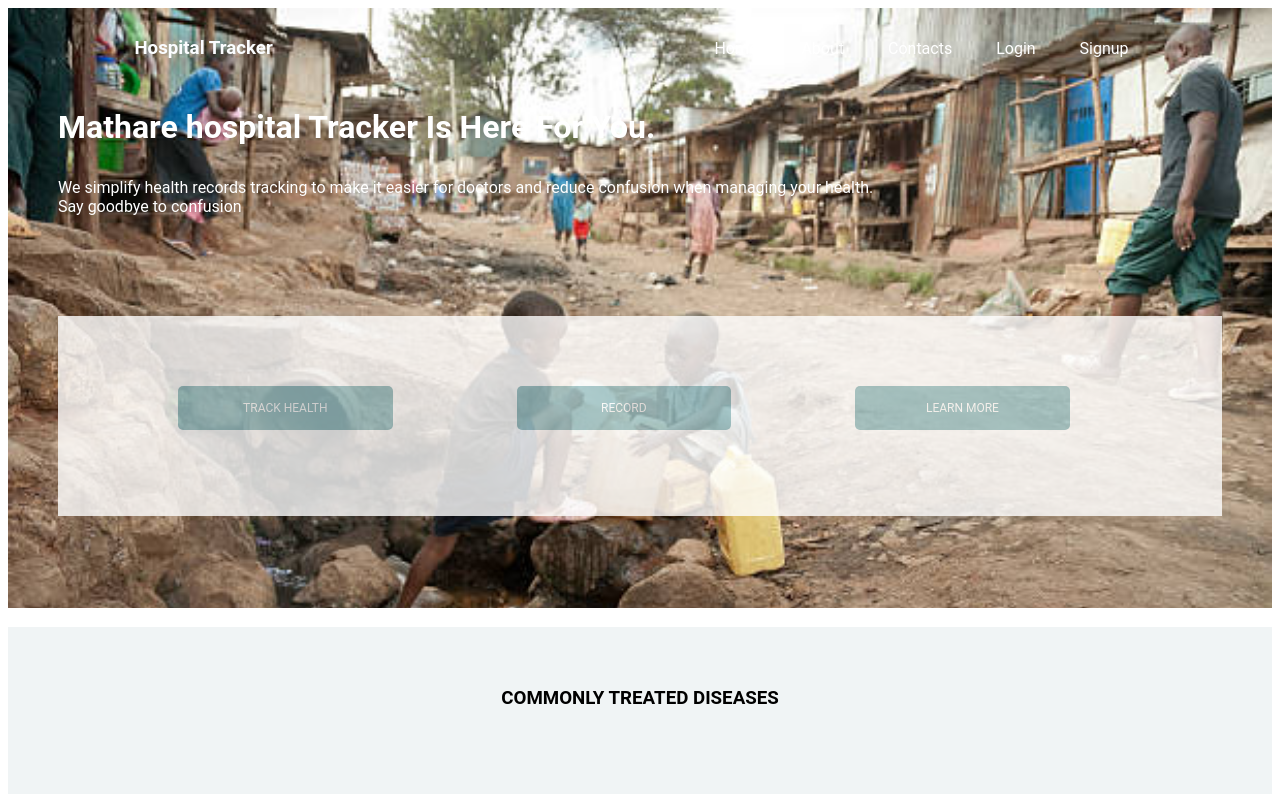
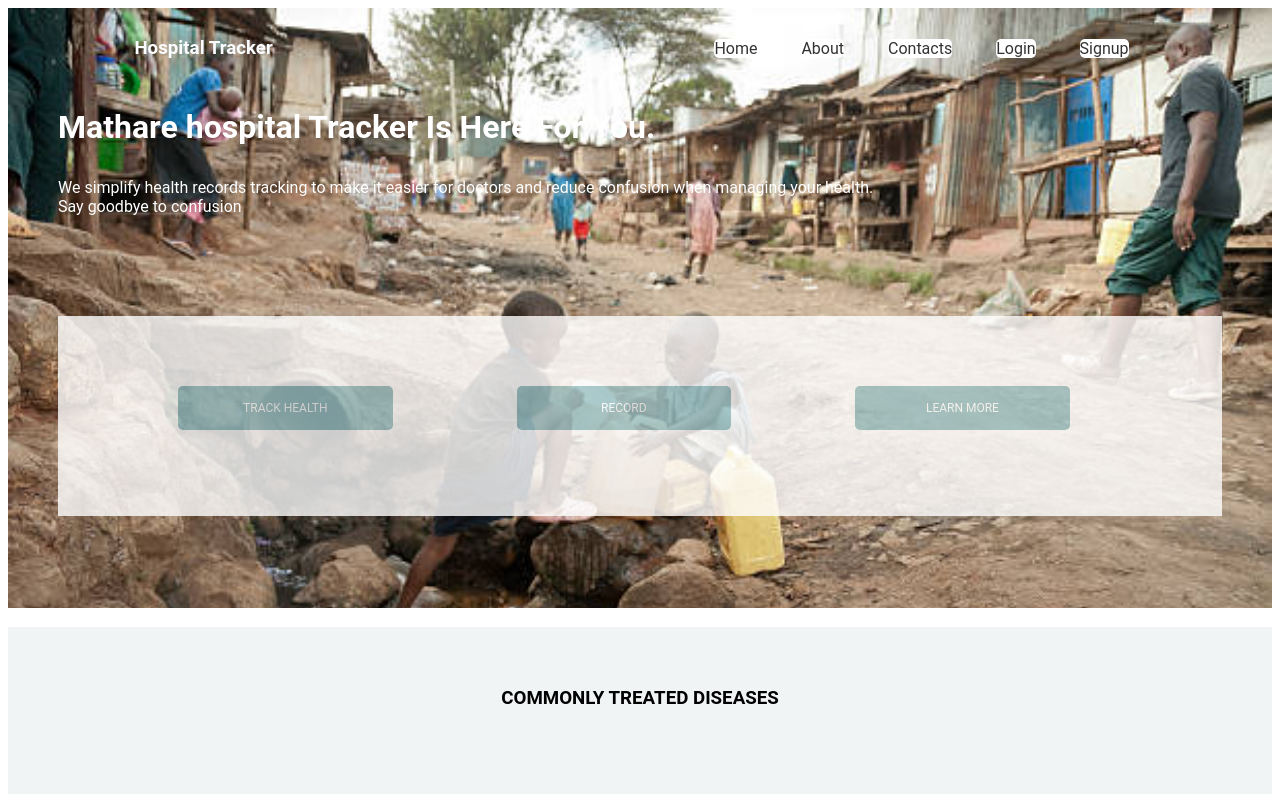
Before and after one commit to ochibocca/mathare_tracker, a plain HTML site: page pages/index1.html in a window 1280 px wide. Shown: the top 794 px of the page. Drawn offline with Linux system fonts and the light colour scheme.

Commit message:
aditted the ul li

```diff
--- a/styles/index.css
+++ b/styles/index.css
@@ -42,8 +42,12 @@
       }
       .navelements .list li a{
         text-decoration: none;
-        color: white;
+        color: #333333;
+        background-color: white;
+        border-radius: 5px;
+        width: 30px;
       }
+
       /* .navelements:scrolled-up {
         background-color: #424040;
       } */
```
